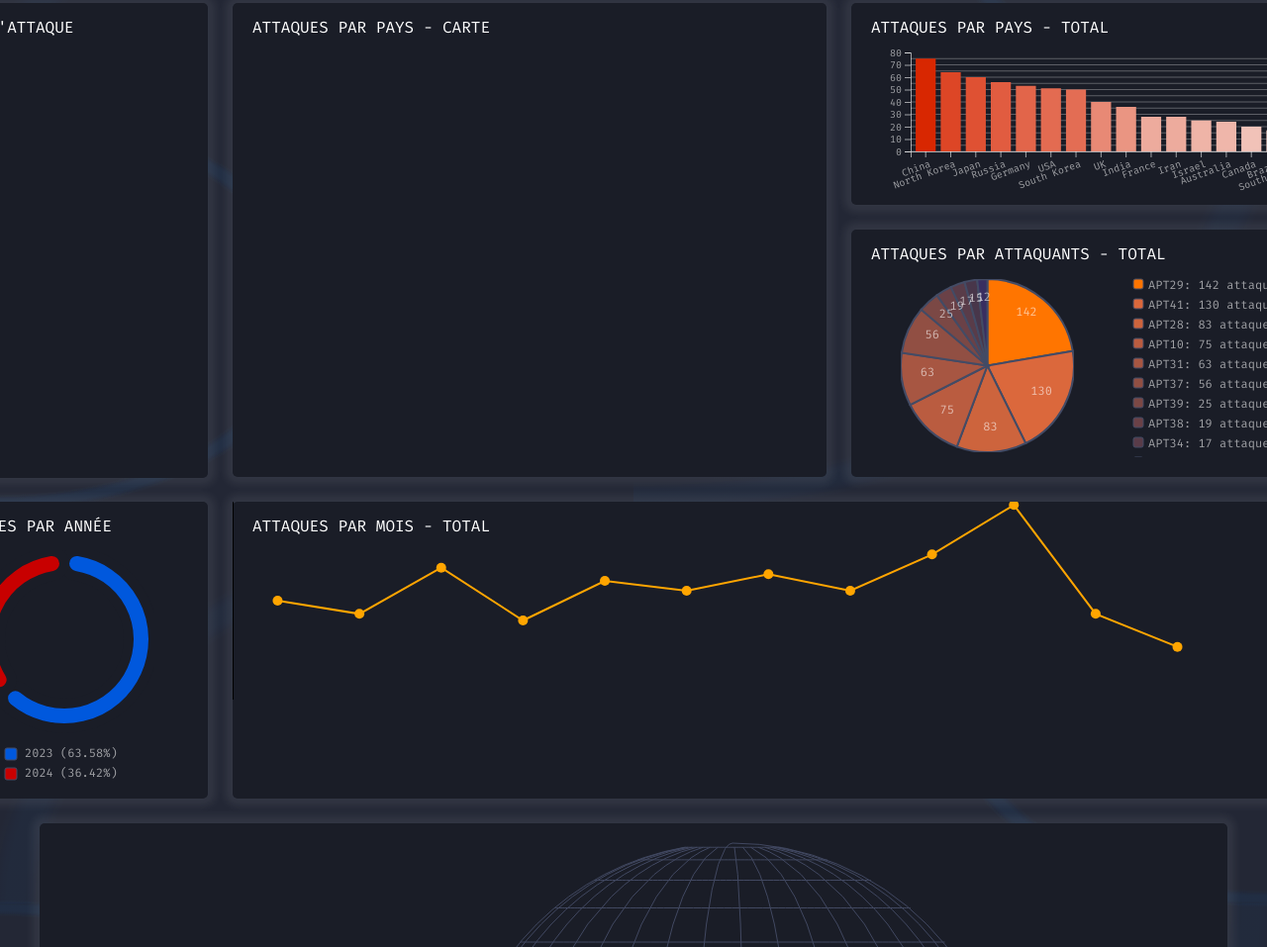
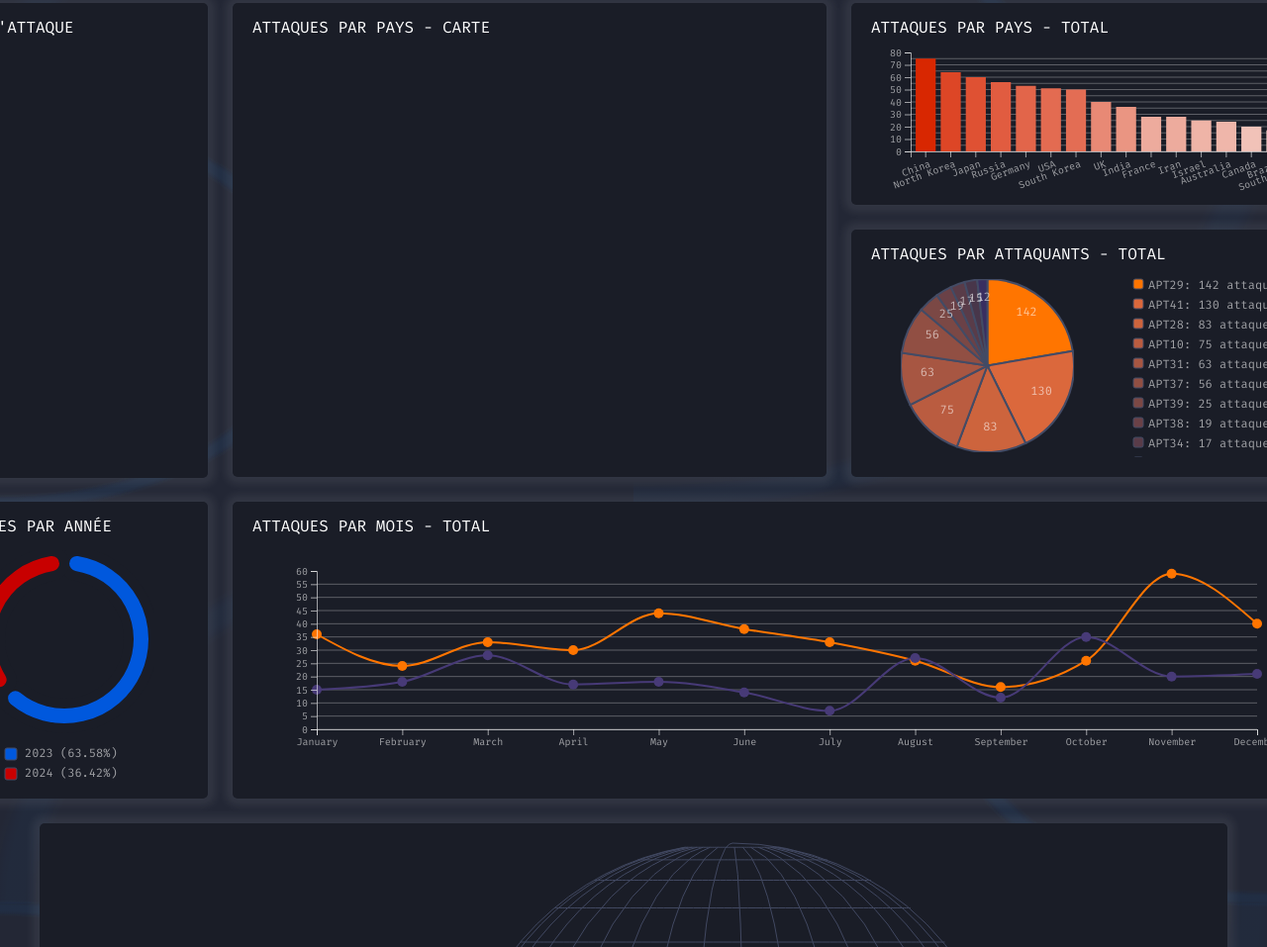
Before and after one commit to bastosjt/Data-Visulation, a plain HTML site: page index.html in a window 1280 px wide. Shown: the part 287-1244 px from the top of the page at 99% size. Drawn offline with nearby package versions, Linux system fonts and the light colour scheme; no server answers; animation ran at ten frames a second; a web font is replaced by a local one.

Commit message:
Mise à jour nouveau graphe

```diff
--- a/graph_year.js
+++ b/graph_year.js
@@ -1,107 +1,146 @@
-const graphYearWidth = 1000;
+const graphYearWidth = 1050;
 const graphYearHeight = 200;
 
 const svgGraphYear = d3.select("#graph_year")
     .attr("width", graphYearWidth)
-    .attr("height", graphYearHeight);
+    .attr("height", graphYearHeight)
+    .append("g");
 
-// Charger le fichier CSV
+const monthsOrder = [
+    "January", "February", "March", "April", "May", "June",
+    "July", "August", "September", "October", "November", "December"
+];
+
 d3.csv("data.csv").then((data) => {
 
-    // Initialiser le graphique
     function updateGraph() {
         const selectedType = document.querySelector("#filters input:checked")?.value;
 
-        // Filtrer les données en fonction du type sélectionné
+        function getAttackData(year) {
             const filteredData = selectedType
-            ? data.filter(d => d.Type === selectedType && d.Year === "2023")
-            : data.filter(d => d.Year === "2023");
+                ? data.filter(d => d.Type === selectedType && d.Year === year)
+                : data.filter(d => d.Year === year);
 
-        // Regrouper les données par mois
-        const attackMonths = d3.rollup(
+            let attackMonths = d3.rollup(
                 filteredData,
                 v => d3.sum(v, d => +d.Attacks),
                 d => d.Month
             );
 
-        const attackMonthsArray = Array.from(attackMonths, ([Month, Attacks]) => ({ Month, Attacks }))
-            .sort((a, b) => d3.ascending(a.Month, b.Month)); // Trier les mois de Janvier à Décembre
+            return monthsOrder.map(month => ({
+                Month: month,
+                Attacks: attackMonths.get(month) || 0
+            }));
+        }
 
-        // Échelles
-        const xScale = d3.scaleBand()
-            .domain(attackMonthsArray.map(d => d.Month))
-            .range([0, graphYearWidth])
-            .padding(0.1);
+        const attackMonths2023 = getAttackData("2023");
+        const attackMonths2024 = getAttackData("2024");
+
+        const xScale = d3.scalePoint()
+            .domain(monthsOrder)
+            .range([50, graphYearWidth - 50]);
+
+        const yMax = Math.max(
+            d3.max(attackMonths2023, d => d.Attacks) || 1,
+            d3.max(attackMonths2024, d => d.Attacks) || 1
+        );
 
         const yScale = d3.scaleLinear()
-            .domain([0, d3.max(attackMonthsArray, d => d.Attacks)])
+            .domain([0, yMax])
             .nice()
-            .range([graphYearHeight, 0]);
+            .range([graphYearHeight - 20, 20]);
 
-        // Créer une ligne pour relier les points
+        svgGraphYear.selectAll(".line, .dot-orange, .dot-blue").remove();
+
+        function createLine(color, data) {
             const line = d3.line()
-            .x(d => xScale(d.Month) + xScale.bandwidth() / 2) // Placer les points au centre des bandes
-            .y(d => yScale(d.Attacks));
+                .x(d => xScale(d.Month))
+                .y(d => yScale(d.Attacks))
+                .curve(d3.curveMonotoneX);
 
-        // Mettre à jour la ligne du graphique
-        svgGraphYear.selectAll(".line")
-            .data([attackMonthsArray])
-            .join(
-                enter => enter.append("path")
+            svgGraphYear.append("path")
+                .datum(data)
                 .attr("class", "line")
-                    .attr("d", line)
                 .attr("fill", "none")
-                    .attr("stroke", "orange")
-                    .attr("stroke-width", 2),
+                .attr("stroke", color)
+                .attr("stroke-width", 2)
+                .attr("d", line);
+        }
 
-                update => update
-                    .transition()
-                    .duration(800)
-                    .ease(d3.easeCubicOut)
-                    .attr("d", line),
+        createLine("#ff7500", attackMonths2023);
+        createLine("#473a77", attackMonths2024);
 
-                exit => exit.remove()
-            );
+        function createDots(color, data, className) {
+            const dots = svgGraphYear.selectAll(`.${className}`)
+                .data(data);
 
-        // Mettre à jour les points
-        svgGraphYear.selectAll(".dot")
-            .data(attackMonthsArray)
-            .join(
-                enter => enter.append("circle")
-                    .attr("class", "dot")
-                    .attr("cx", d => xScale(d.Month) + xScale.bandwidth() / 2)
+            dots.enter().append("circle")
+                .attr("class", className)
+                .merge(dots)
+                .attr("cx", d => xScale(d.Month))
                 .attr("cy", d => yScale(d.Attacks))
                 .attr("r", 5)
-                    .attr("fill", "orange"),
+                .attr("fill", color);
 
-                update => update
-                    .transition()
-                    .duration(800)
-                    .ease(d3.easeCubicOut)
-                    .attr("cx", d => xScale(d.Month) + xScale.bandwidth() / 2)
-                    .attr("cy", d => yScale(d.Attacks)),
+            dots.exit().remove();
+        }
 
-                exit => exit.remove()
-            );
+        createDots("#ff7500", attackMonths2023, "dot-orange");
+        createDots("#473a77", attackMonths2024, "dot-blue");
 
-        // Ajouter les axes
+        svgGraphYear.selectAll(".grid-line").remove();
+
+        const yTicks = d3.range(0, yMax + 1, 5);
+
+        svgGraphYear.selectAll(".grid-line")
+            .data(yTicks)
+            .join("line")
+            .attr("class", "grid-line")
+            .attr("x1", 50)
+            .attr("x2", graphYearWidth - 50)
+            .attr("y1", d => yScale(d))
+            .attr("y2", d => yScale(d))
+            .attr("stroke", "#ffffff95")
+            .attr("stroke-width", 1)
+            .attr("dasharray", "3,3")
+            .attr("opacity", 0.5)
+            .lower();
+
         svgGraphYear.selectAll(".x-axis").remove();
         svgGraphYear.append("g")
             .attr("class", "x-axis")
-            .attr("transform", `translate(0, ${graphYearHeight})`)
-            .call(d3.axisBottom(xScale));
+            .attr("transform", `translate(0, ${graphYearHeight - 20})`)
+            .call(d3.axisBottom(xScale))
+            .selectAll("text")
+            .style("text-anchor", "middle")
+            .style("font-family", '"Fira Mono", monospace')
+            .style("fill", "#ffffff95");
+
+        svgGraphYear.select(".x-axis path, .x-axis line")
+            .attr("stroke", "#ffffff95");
+
+        svgGraphYear.selectAll(".x-axis .tick line")
+            .attr("stroke", "#ffffff95");
 
         svgGraphYear.selectAll(".y-axis").remove();
         svgGraphYear.append("g")
             .attr("class", "y-axis")
-            .call(d3.axisLeft(yScale));
+            .attr("transform", "translate(50, 0)")
+            .call(d3.axisLeft(yScale))
+            .selectAll("text")
+            .style("font-family", '"Fira Mono", monospace')
+            .style("fill", "#ffffff95");
+
+        svgGraphYear.select(".y-axis path, .y-axis line")
+            .attr("stroke", "#ffffff95");
+
+        svgGraphYear.selectAll(".y-axis .tick line")
+            .attr("stroke", "#ffffff95");
     }
 
-    // Ajouter un événement de changement pour mettre à jour le graphique lorsque l'utilisateur change le type d'attaque
     document.querySelectorAll("#filters input").forEach(input => {
         input.addEventListener("change", updateGraph);
     });
 
-    // Initialiser le graphique avec les données par défaut
     updateGraph();
 });
--- a/style.css
+++ b/style.css
@@ -201,6 +201,10 @@ label {
     height: 300px;
 }
 
+#graph_year{
+    margin: 50px 35px;
+}
+
 #donut{
     width: 181px;
     height: 270px;
```
Lines whose indentation alone changed are shown as unchanged.
